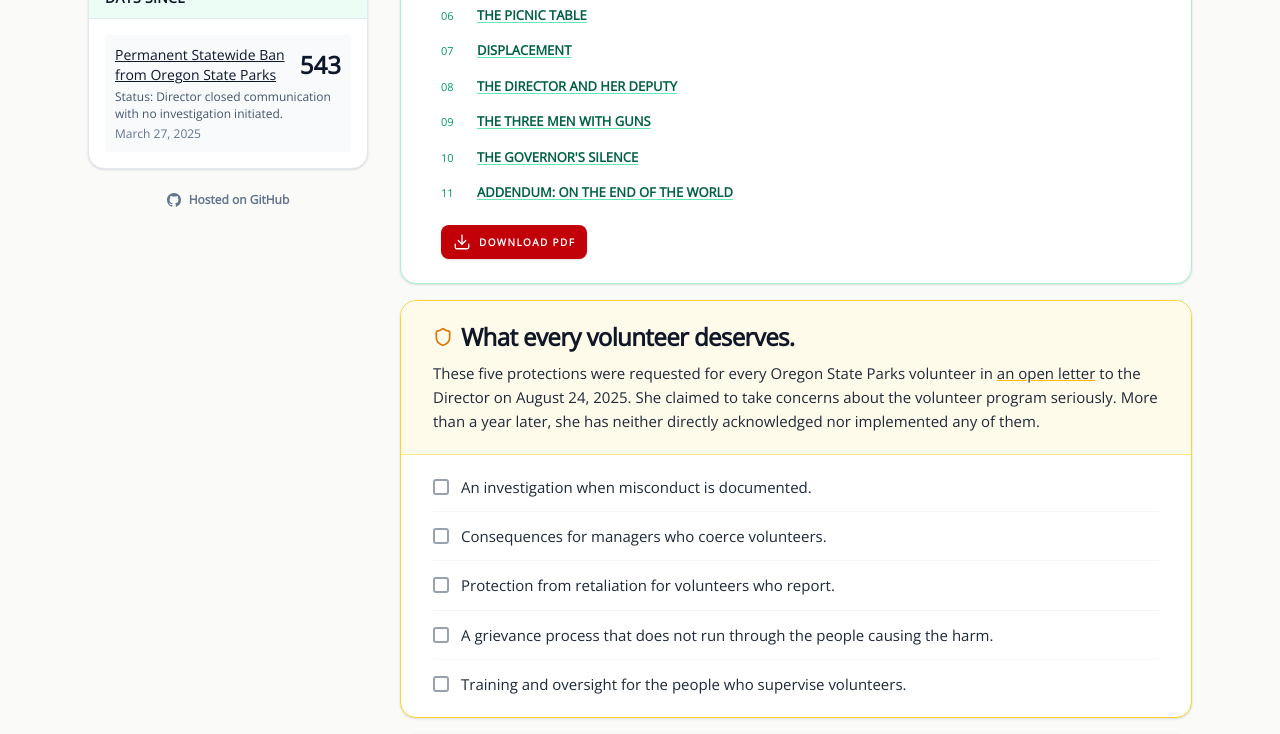
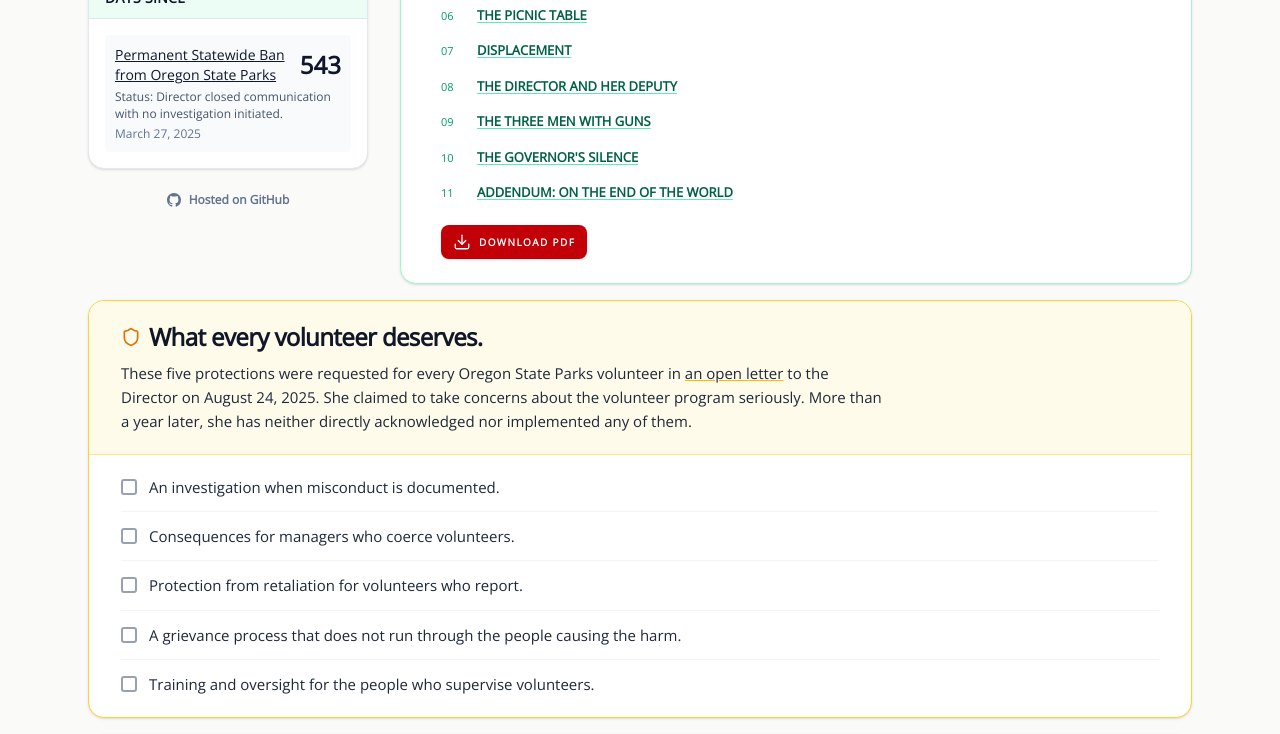
Before and after one commit to rswfire/rswfire.oprd, a Next.js app: page / in a window 1280 px wide. Shown: the part 1081-1815 px from the top of the page. Built offline with nearby package versions, Linux system fonts and the light colour scheme; no server answers.

Commit message:
Run the homepage full width below the volunteer protections
The sidebar column ends partway down; everything from What Every
Volunteer Deserves onward reaches back across it. Desktop only.

```diff
--- a/app/(archive)/page.tsx
+++ b/app/(archive)/page.tsx
@@ -32,6 +32,13 @@ export default function OverviewPage() {
             <TestimonyCard />
 
 
+
+            {/* Everything from here down runs the full width of the page.
+                The sidebar column has ended by this point, so the cards
+                reach back across the 280px nav column and its 2rem gutter
+                rather than leaving that space empty. Desktop only; the
+                single-column layout below md is untouched. */}
+            <div className="md:-ml-[312px]">
 
             {/* WHAT EVERY VOLUNTEER DESERVES — five empty boxes */}
             <WhatVolunteersDeserve />
@@ -110,6 +117,8 @@ export default function OverviewPage() {
 
             </div>
 
+            </div>
+
         </section>
     );
 }
```
